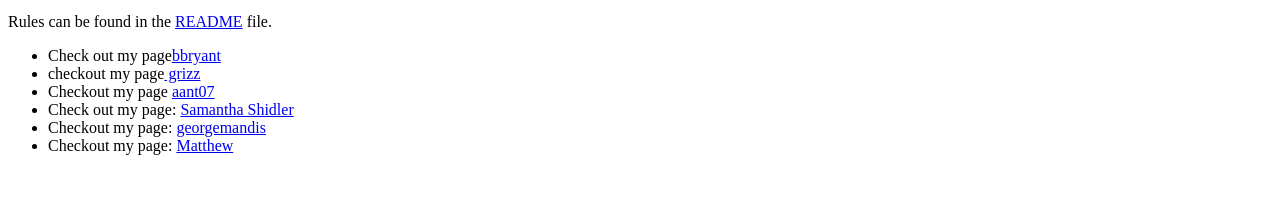
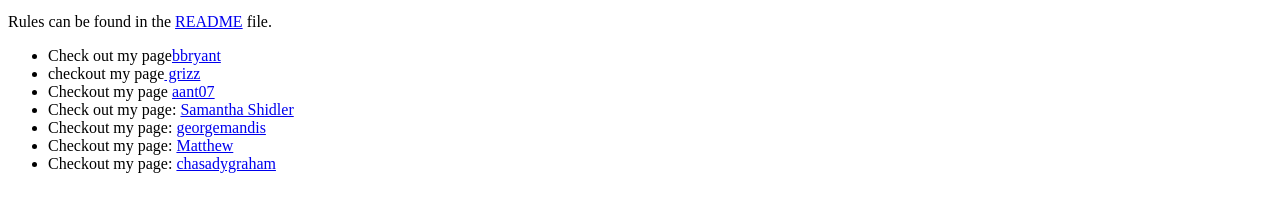
Before and after one commit to sshidler/website-tennis-2017, a plain HTML site: page index.html in a window 1280 px wide. Shown: the part 102-314 px from the top of the page. Drawn offline with Linux system fonts and the light colour scheme.

Commit message:
Update index.html

```diff
--- a/index.html
+++ b/index.html
@@ -24,6 +24,7 @@
     <li>Check out my page: <a href="sshidler.html">Samantha Shidler</a></li>
     <li>Checkout my page:  <a href="georgemandis.html">georgemandis</a></li>
     <li>Checkout my page:  <a href="AemSheika.html">Matthew</a></li>
+    <li>Checkout my page:  <a href="chasadygraham.html">chasadygraham</a></li>
   </ul>
 </body>
 </html>
```
